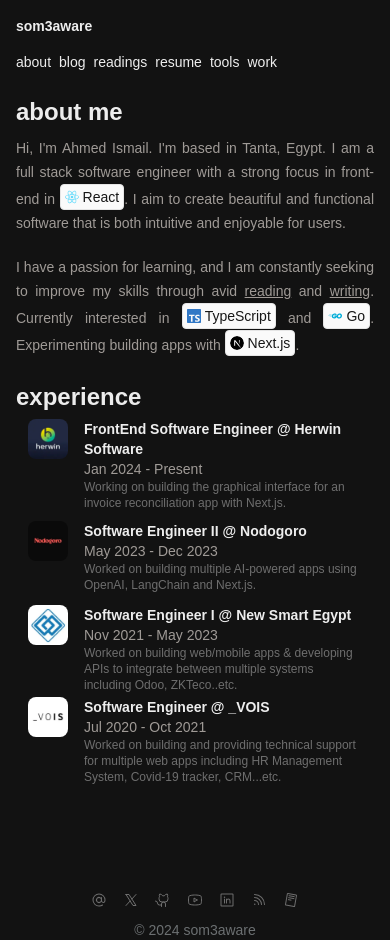
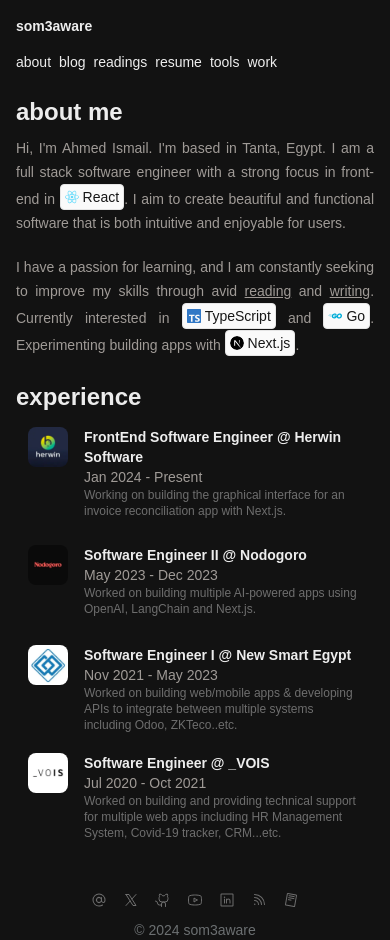
Before and after one commit to ahmedsomaa/my-portfolio, a Next.js app: page /about in a window 390 px wide. Built offline with nearby package versions, Linux system fonts and the light colour scheme; a web font is replaced by a local one.

Commit message:
fix: Make hover state appear in all screens

```diff
--- a/src/components/ExperienceCard.tsx
+++ b/src/components/ExperienceCard.tsx
@@ -10,7 +10,7 @@ interface ExperienceCardProps extends AnchorHTMLAttributes<HTMLAnchorElement> {
 
 export const ExperienceCard = ({ experience }: ExperienceCardProps) => {
   return (
-    <div className="p-3 flex flex-row justify-between items-center duration-300 md:hover:bg-neutral-800/95 md:p-2 rounded-lg cursor-pointer min-h-[5rem] max-h-[5rem]">
+    <div className="p-3 flex flex-row justify-between items-center duration-300 hover:bg-neutral-800/95 md:p-2 rounded-lg cursor-pointer md:min-h-[5rem] md:max-h-[5rem] min-h-[6rem] max-h-[6rem]">
       <div className="flex flex-row space-x-4">
         <Image
           alt=""
```
